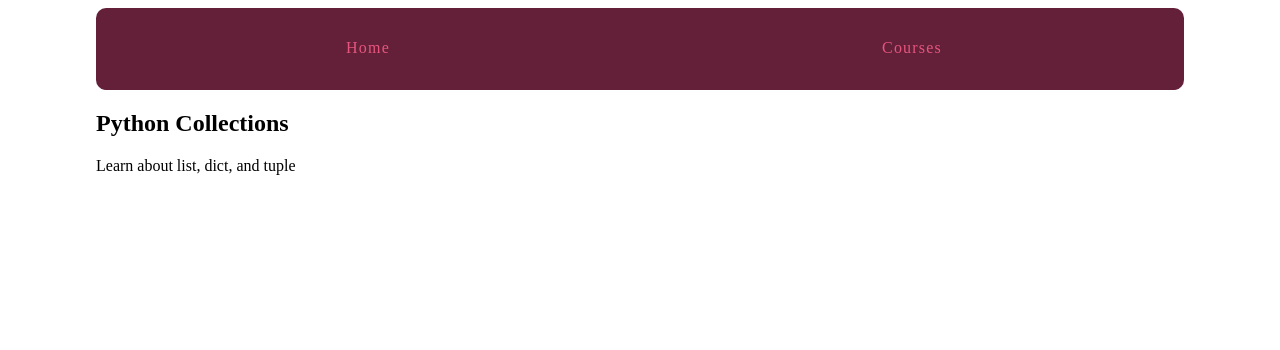
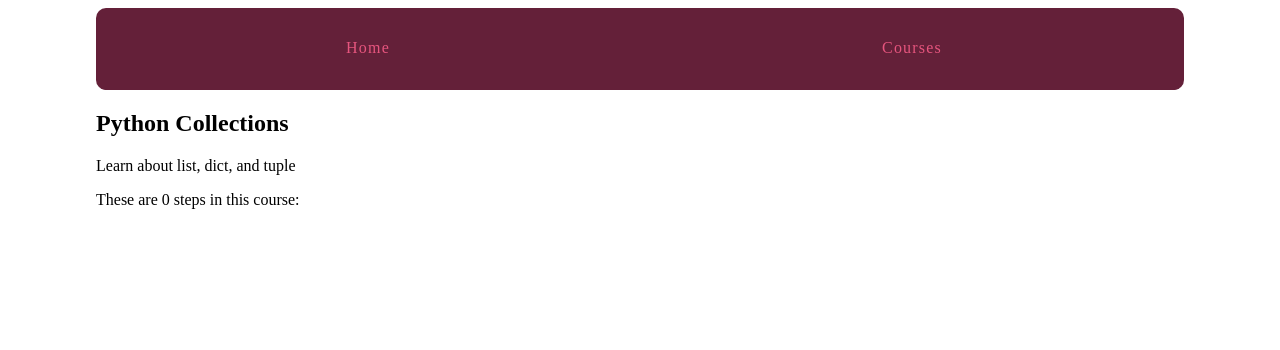
Before and after one commit to Larriche/customising-django-templates-treehouse, a Django app: page /courses/2/ in a window 1280 px wide. Shown: the top 350 px of the page. Run offline with Django 3.2, Linux system fonts and the light colour scheme; data comes from the database, SQL or seed files in the repository.

Commit message:
Added codes for trying out Django template filters

```diff
--- a/courses/templates/courses/course_detail.html
+++ b/courses/templates/courses/course_detail.html
@@ -7,6 +7,7 @@
     <h2>{{ course.title }}</h2>
     {{ course.description }}
 
+    <p>These are {{ course.step_set.count }} step{{ course.step_set.count | pluralize}} in this course: {{ course.step_set.all|join:", " }}</p>
     <section>
         {% for step in course.step_set.all %}
             <h3>
```
